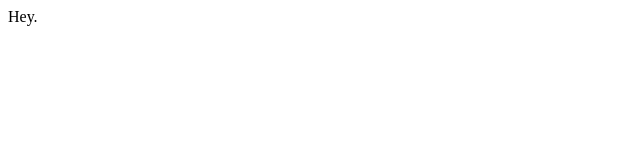
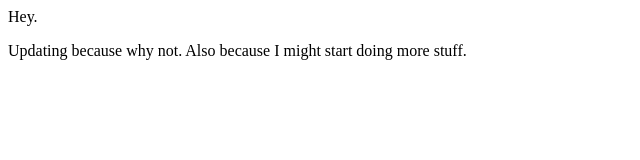
Before and after one commit to ryokimball/ryokimball.github.io, a plain HTML site: page index.html in a window 1280 px wide. Shown: the whole page, without its empty margins (0-640 px from the left). Drawn offline with Linux system fonts and the light colour scheme.

Commit message:
changed text.

```diff
--- a/index.html
+++ b/index.html
@@ -1,5 +1,6 @@
 <html>
     <body>
         <p>Hey.</p>
+	<p>Updating because why not. Also because I might start doing more stuff.</p>
     </body>
 </html>
```
